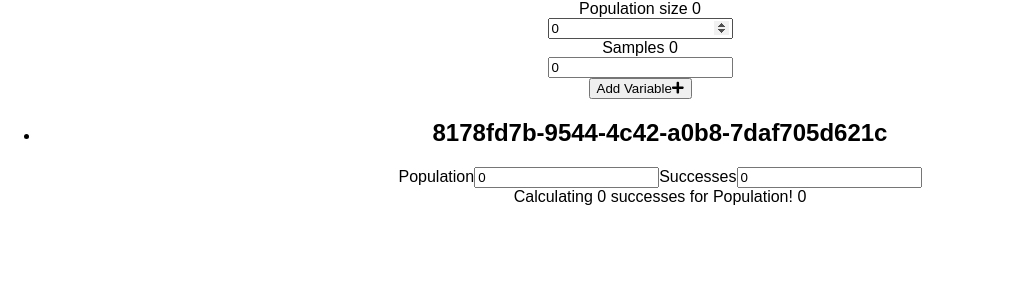
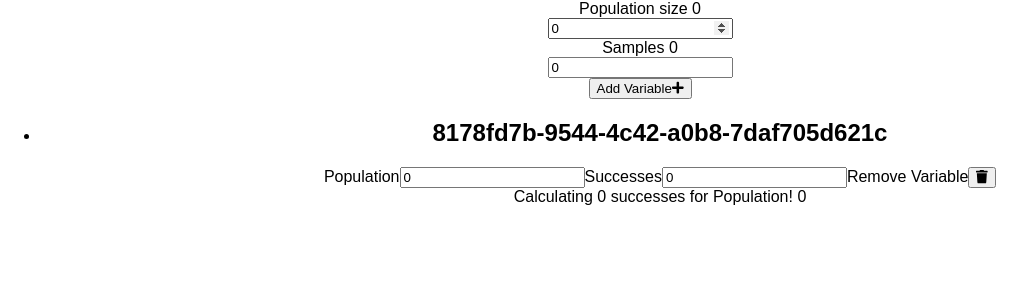
Before and after one commit to AncientSwordRage/multivaria, a React (Create React App) app: page / in a window 1280 px wide. Shown: the top 300 px of the page, without its empty margins (0-1035 px from the left). Built offline with nearby package versions, Linux system fonts and the light colour scheme.

Commit message:
Can now remove variables

```diff
--- a/src/App.js
+++ b/src/App.js
@@ -2,9 +2,9 @@ import React, { Component } from 'react';
 import VariableManager from './VariableManager';
 import './App.css';
 import { library } from '@fortawesome/fontawesome-svg-core';
-import { faPlus } from '@fortawesome/free-solid-svg-icons';
+import { faPlus, faTrash } from '@fortawesome/free-solid-svg-icons';
 
-library.add(faPlus);
+library.add(faPlus, faTrash);
 class App extends Component {
     render() {
         return (
--- a/src/Variable.js
+++ b/src/Variable.js
@@ -1,5 +1,6 @@
 import React from 'react';
 import PropTypes from 'prop-types';
+import { FontAwesomeIcon } from '@fortawesome/react-fontawesome';
 
 const uuidRegex = /[a-f0-9]{8}-[a-f0-9]{4}-4[a-f0-9]{3}-[89aAbB][a-f0-9]{3}-[a-f0-9]{12}/;
 
@@ -8,12 +9,16 @@ export class Variable extends React.Component {
         super(props);
         this.handlePopChange = this.handlePopChange.bind(this);
         this.handleSuccessesChange = this.handleSuccessesChange.bind(this);
+        this.handleRemoveSelf = this.handleRemoveSelf.bind(this);
     }
     handlePopChange(event) {
         this.props.onPopulationChange(event.target.value);
     }
     handleSuccessesChange(event) {
         this.props.onSuccessesChange(event.target.value);
+    }
+    handleRemoveSelf(event){
+        this.props.onRemove(event);
     }
     render(){
         const population = this.props.population || 0;
@@ -31,6 +36,10 @@ export class Variable extends React.Component {
                     <input type="number" value={successes}
                         onChange={this.handleSuccessesChange}></input>
                 </label>
+                <label>
+                    Remove Variable
+                    <button onClick={this.handleRemoveSelf}><FontAwesomeIcon icon="trash"/></button>
+                </label>
                 <div>
                     Calculating {successes} successes for Population! {population}
                 </div>
@@ -40,6 +49,7 @@ export class Variable extends React.Component {
 Variable.propTypes = {
     onPopulationChange: PropTypes.func.isRequired,
     onSuccessesChange: PropTypes.func.isRequired,
+    onRemove: PropTypes.func.isRequired,
     population: PropTypes.number,
     successes: PropTypes.number,
     uuid: (props, propname, componentName) => {
--- a/src/VariableList.js
+++ b/src/VariableList.js
@@ -14,6 +14,7 @@ export default class VariableList extends React.Component {
                     onPopulationChange={this.props.onPopulationChangeFactory(variable.uuid)}
                     successes={variable.successes}
                     onSuccessesChange={this.props.onSuccessesChangeFactory(variable.uuid)}
+                    onRemove={this.props.onRemoveFactory(variable.uuid)}
                 ></Variable>
             </li>;
         });
@@ -22,6 +23,7 @@ export default class VariableList extends React.Component {
 
 VariableList.propTypes = {
     variables: PropTypes.array.isRequired,
-    onPopulationChangeFactory: PropTypes.func,
-    onSuccessesChangeFactory: PropTypes.func
+    onPopulationChangeFactory: PropTypes.func.isRequired,
+    onSuccessesChangeFactory: PropTypes.func.isRequired,
+    onRemoveFactory: PropTypes.func.isRequired
 };
--- a/src/VariableManager.js
+++ b/src/VariableManager.js
@@ -49,9 +49,15 @@ class VariableManager extends React.Component {
         this.handleSamplesChange = this.handleSamplesChange.bind(this);
         this.handleSuccessesChangeFactory = this.handleSuccessesChangeFactory.bind(this);
         this.handlePopChangeFactory = this.handlePopChangeFactory.bind(this);
+        this.handleRemoveFactory = this.handleRemoveFactory.bind(this);
         this.addVariable = this.addVariable.bind(this);
     }
-
+    handleRemoveFactory(uuid) {
+        return () => {
+            const remainingVariables = this.state.variables.filter(variable => variable.uuid !== uuid);
+            this.setState({variables: remainingVariables});
+        };
+    }
     /**
      * Updates the population property of a variable
      *
@@ -62,7 +68,6 @@ class VariableManager extends React.Component {
      */
     handlePopChangeFactory(uuid) {
         return event =>{
-            console.log(`the uuid ${uuid} is being updated with ${event}`);
             const updatedVariables = this.getVariableUpdates(event, uuid, POPULATION);
             const totalVariablePopulation = calcTotalVariablePopulation( updatedVariables );
             if(totalVariablePopulation<=this.state.totalPopulation) {
@@ -146,7 +151,8 @@ class VariableManager extends React.Component {
                         <VariableList
                             variables={this.state.variables}
                             onPopulationChangeFactory={this.handlePopChangeFactory}
-                            onSuccessesChangeFactory={this.handleSuccessesChangeFactory}>
+                            onSuccessesChangeFactory={this.handleSuccessesChangeFactory}
+                            onRemoveFactory={this.handleRemoveFactory}>
                         </VariableList>
                     </ul>
                 </div>
```
